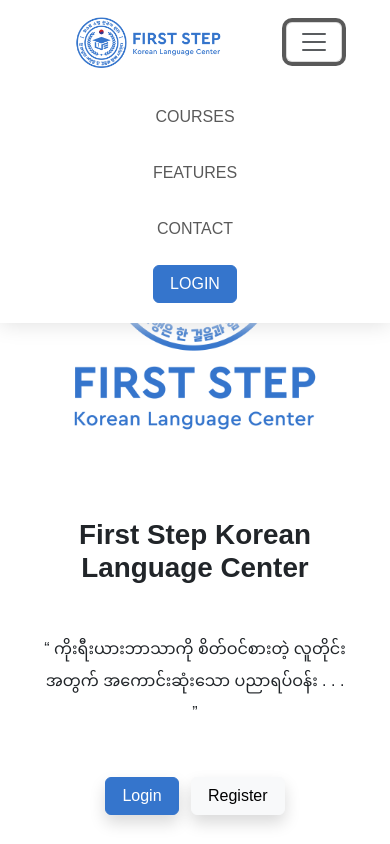
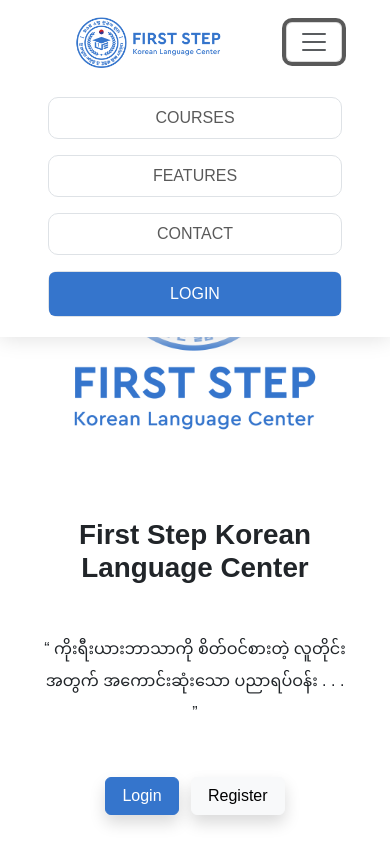
Before and after one commit to koheinthurako/First_Step_Korean_Language_Center_Website, a website built with Vite: page index.html in a window 390 px wide. Both pictures are taken after a click on the button "Toggle navigation". Shown: the top 844 px of the page. Built offline with nearby package versions, Linux system fonts and the light colour scheme.

Commit message:
change nav button width

```diff
--- a/style.scss
+++ b/style.scss
@@ -76,16 +76,17 @@
 
 }
 
-// @media screen and (max-width: 992px) {
-//   #nav1 {
-//       .nav-item {
-//           border: 1px solid #dee2e6;
-//           border-radius: 10px;
-//       }
+@media screen and (max-width: 992px) {
+  #nav1 {
+      .nav-item {
+          border: 1px solid #dee2e6;
+          border-radius: 10px;
+      }
 
-//       .nav-item .btn {
-//         border: none;
-//         width: 100%;
-//       }
-//   }
-// }
+      .nav-item .btn {
+        border: none;
+        padding: 10px 0;
+        width: 100%;
+      }
+  }
+}
```
Also changed, not shown: counter.js (+9 -9 lines).
